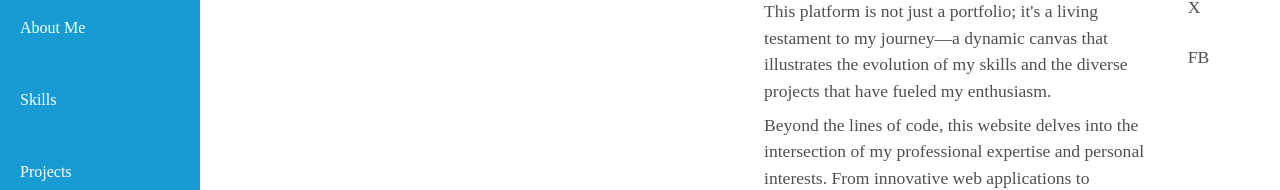
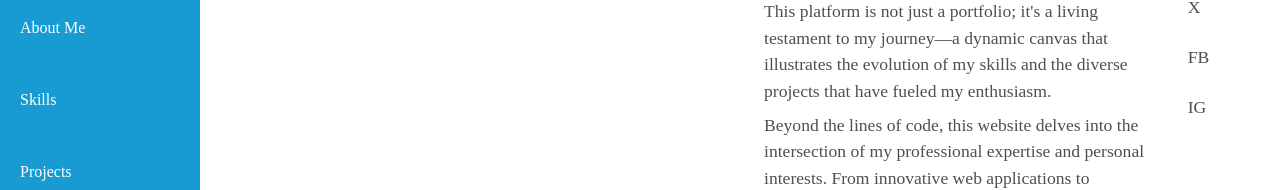
Before and after one commit to R-Daneel0livaw/portfolio, a React (Vite) app: page / in a window 1280 px wide. Shown: the part 256-446 px from the top of the page. Built offline with nearby package versions, Linux system fonts and the light colour scheme.

Commit message:
Add Home Component Styles.

```diff
--- a/src/pages/Home/Home.module.css
+++ b/src/pages/Home/Home.module.css
@@ -48,4 +48,5 @@
     padding: 0.3rem 2rem;
     border: none;
     border-radius: 1rem;
+    cursor: pointer;
 }
--- a/src/pages/Home/Home.tsx
+++ b/src/pages/Home/Home.tsx
@@ -14,7 +14,7 @@ export default function Home() {
         <div className={styles.homeContentContainer}>
           <p>
             Welcome to the gateway of my professional narrative! With over a
-            decade of dedicated experience as a Full Stack Developer, I bring an
+            decade of dedicated experience as a Full-Stack Developer, I bring an
             unwavering passion for transforming ideas into seamless digital
             experiences. This platform is not just a portfolio; it's a living
             testament to my journey—a dynamic canvas that illustrates the
@@ -36,6 +36,7 @@ export default function Home() {
           <a>MA</a>
           <a>X</a>
           <a>FB</a>
+          <a>IG</a>
         </div>
       </div>
       <button
```
